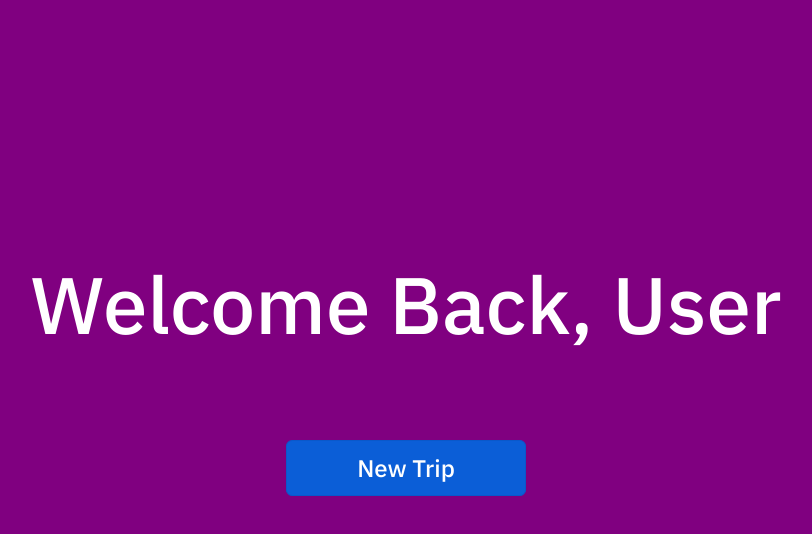
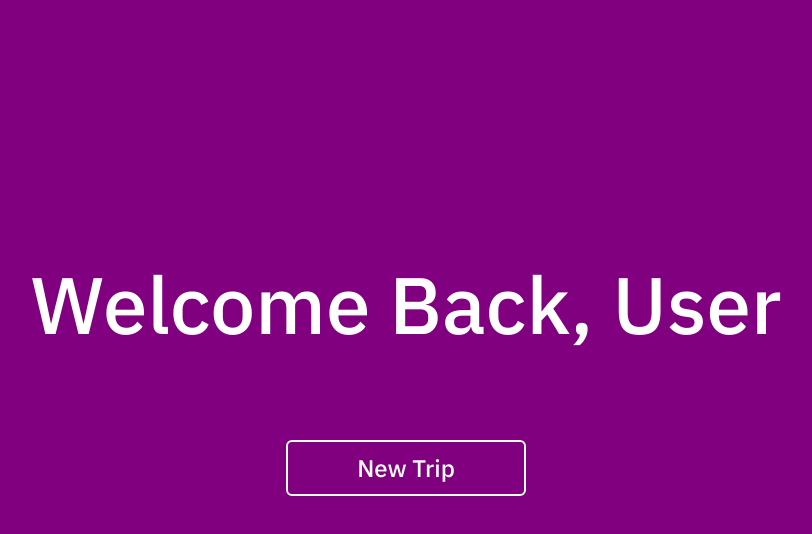
Before and after one commit to jcharpi/daily-grind, a React (Create React App) app: page / in a window 1280 px wide. In both pictures the pointer is over the button "New Trip". Shown: the top 534 px of the page, without its empty margins (234-1046 px from the left). Built offline with nearby package versions, Linux system fonts and the light colour scheme.

Commit message:
button styling

```diff
--- a/src/index.css
+++ b/src/index.css
@@ -1,5 +1,9 @@
 * {
   font-family: 'IBM Plex Sans', sans-serif;
+}
+
+*:focus {
+  outline: none;
 }
 
 body {
@@ -112,3 +116,11 @@ h1 {
   height: 3.5rem;
   font-size: 1.5rem;
 }
+
+.home--new--button:hover, .home--new--button:active, .home--new--button:focus {
+  background-color: purple !important;
+  color:white !important;
+  border-style: solid;
+  border-color: white !important;
+  border-width: 2px;
+}
```
